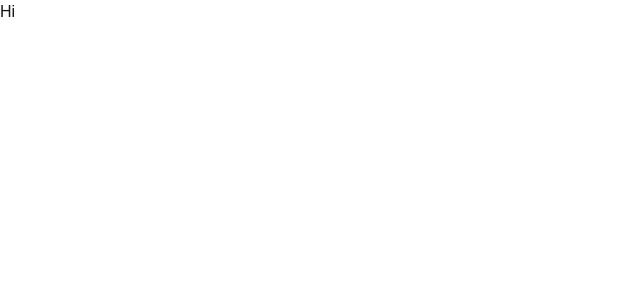
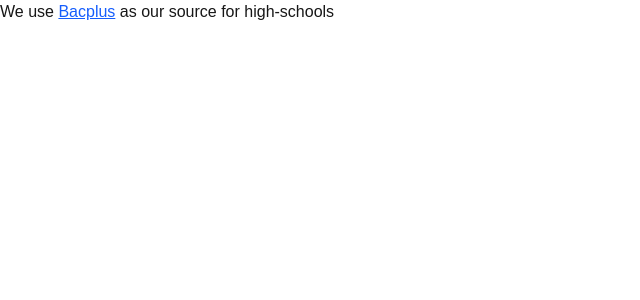
Before and after one commit to SilentSword123456/Enroll, a Next.js app: page / in a window 1280 px wide. Shown: the top 300 px of the page, without its empty margins (0-640 px from the left). Built offline with nearby package versions, Linux system fonts and the light colour scheme.

Commit message:
Gived credit to bacplus

```diff
--- a/app/page.tsx
+++ b/app/page.tsx
@@ -1,7 +1,14 @@
+import Link from "next/link";
 
 
 export default function Home() {
   return(
-      <div>Hi</div>
+      <div>
+          <p>
+              We use{" "}
+              <Link href="https://www.bacplus.ro/" className="text-blue-600 underline hover:text-blue-800">Bacplus</Link>
+              {" "}as our source for high-schools
+          </p>
+      </div>
   );
 }
```
